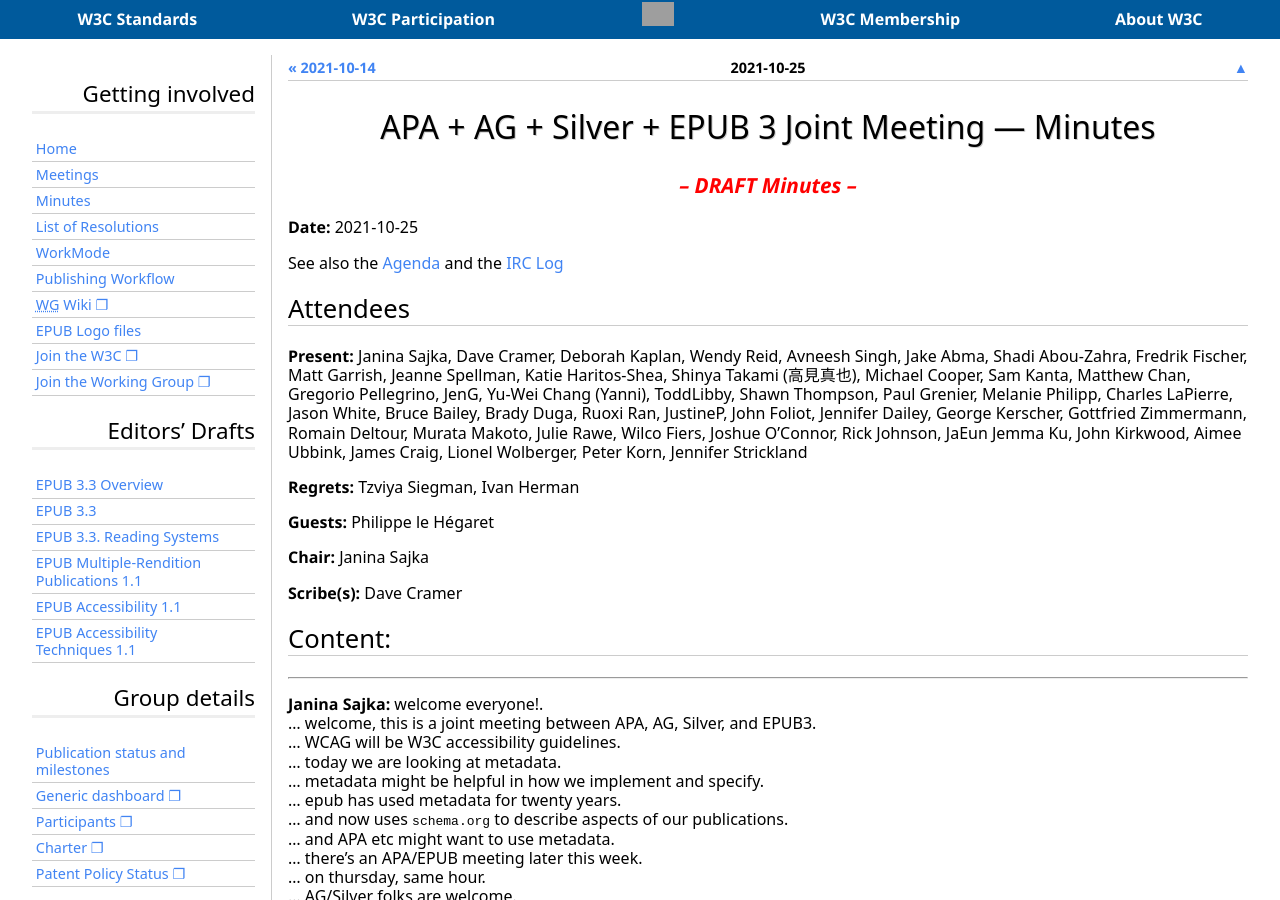
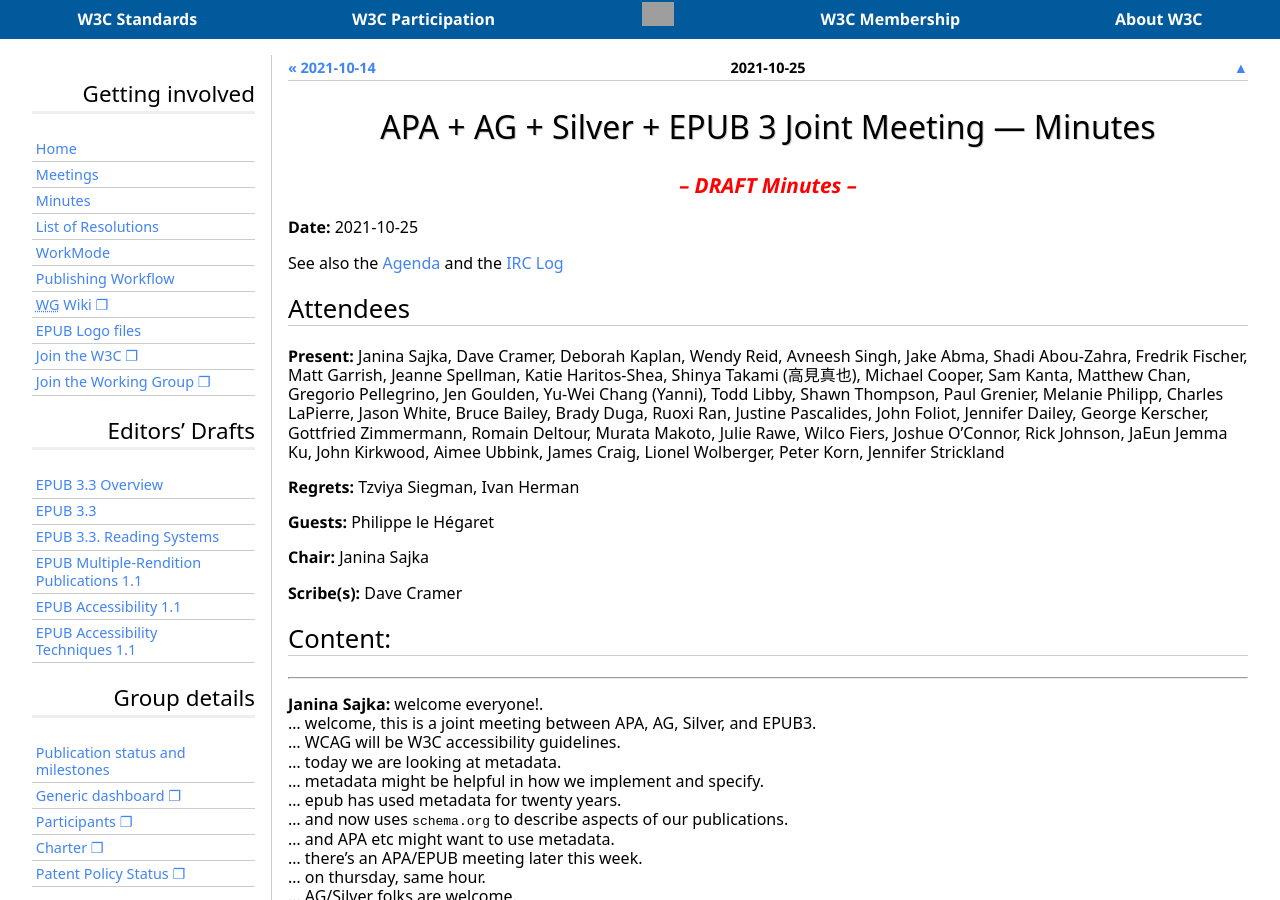
Before and after one commit to w3c/epub-wg, a Jekyll site: the page built from _minutes/2021-10-25-epub.md, in a window 1280 px wide and 900 px high. Built offline with Jekyll 4.4.1, drawn with Linux system fonts in a browser that asks for light colours; some web fonts are replaced; grey boxes are pictures that could not be loaded.

Commit message:
Updated latest minutes with the right names

```diff
--- a/_minutes/2021-10-25-epub.md
+++ b/_minutes/2021-10-25-epub.md
@@ -123,7 +123,7 @@
                 },
                 {
                     "@type": "Person",
-                    "name": "JenG"
+                    "name": "Jen Goulden"
                 },
                 {
                     "@type": "Person",
@@ -131,7 +131,7 @@
                 },
                 {
                     "@type": "Person",
-                    "name": "ToddLibby"
+                    "name": "Todd Libby"
                 },
                 {
                     "@type": "Person",
@@ -167,7 +167,7 @@
                 },
                 {
                     "@type": "Person",
-                    "name": "JustineP"
+                    "name": "Justine Pascalides"
                 },
                 {
                     "@type": "Person",
@@ -258,7 +258,7 @@
 
 ## Attendees
 {: .no_toc}
-**Present:** Janina Sajka, Dave Cramer, Deborah Kaplan, Wendy Reid, Avneesh Singh, Jake Abma, Shadi Abou-Zahra, Fredrik Fischer, Matt Garrish, Jeanne Spellman, Katie Haritos-Shea, Shinya Takami (高見真也), Michael Cooper, Sam Kanta, Matthew Chan, Gregorio Pellegrino, JenG, Yu-Wei Chang (Yanni), ToddLibby, Shawn Thompson, Paul Grenier, Melanie Philipp, Charles LaPierre, Jason White, Bruce Bailey, Brady Duga, Ruoxi Ran, JustineP, John Foliot, Jennifer Dailey, George Kerscher, Gottfried Zimmermann, Romain Deltour, Murata Makoto, Julie Rawe, Wilco Fiers, Joshue O'Connor, Rick Johnson, JaEun Jemma Ku, John Kirkwood, Aimee Ubbink, James Craig, Lionel Wolberger, Peter Korn, Jennifer Strickland
+**Present:** Janina Sajka, Dave Cramer, Deborah Kaplan, Wendy Reid, Avneesh Singh, Jake Abma, Shadi Abou-Zahra, Fredrik Fischer, Matt Garrish, Jeanne Spellman, Katie Haritos-Shea, Shinya Takami (高見真也), Michael Cooper, Sam Kanta, Matthew Chan, Gregorio Pellegrino, Jen Goulden, Yu-Wei Chang (Yanni), Todd Libby, Shawn Thompson, Paul Grenier, Melanie Philipp, Charles LaPierre, Jason White, Bruce Bailey, Brady Duga, Ruoxi Ran, Justine Pascalides, John Foliot, Jennifer Dailey, George Kerscher, Gottfried Zimmermann, Romain Deltour, Murata Makoto, Julie Rawe, Wilco Fiers, Joshue O'Connor, Rick Johnson, JaEun Jemma Ku, John Kirkwood, Aimee Ubbink, James Craig, Lionel Wolberger, Peter Korn, Jennifer Strickland
 
 **Regrets:** Tzviya Siegman, Ivan Herman
 
```
